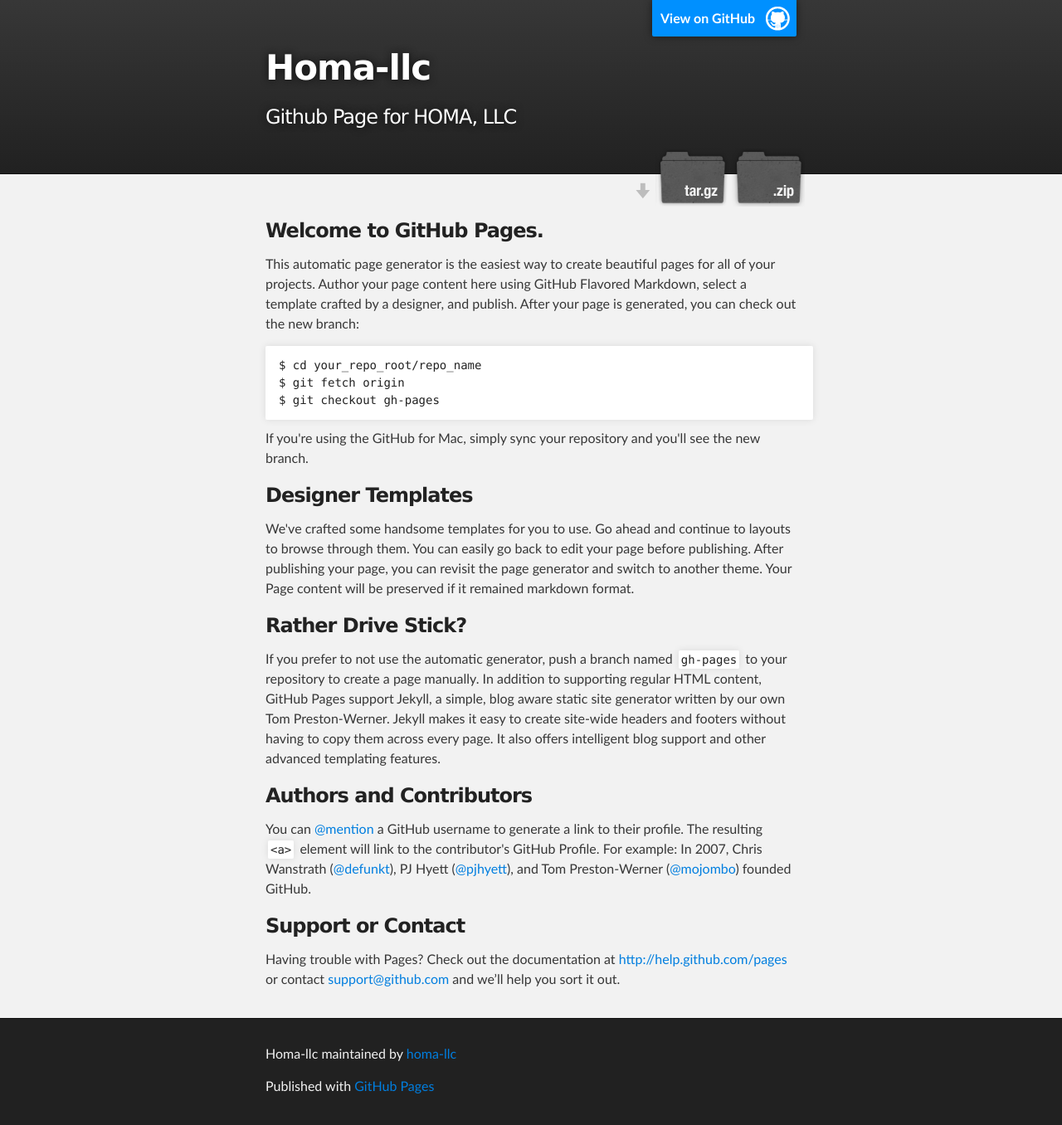
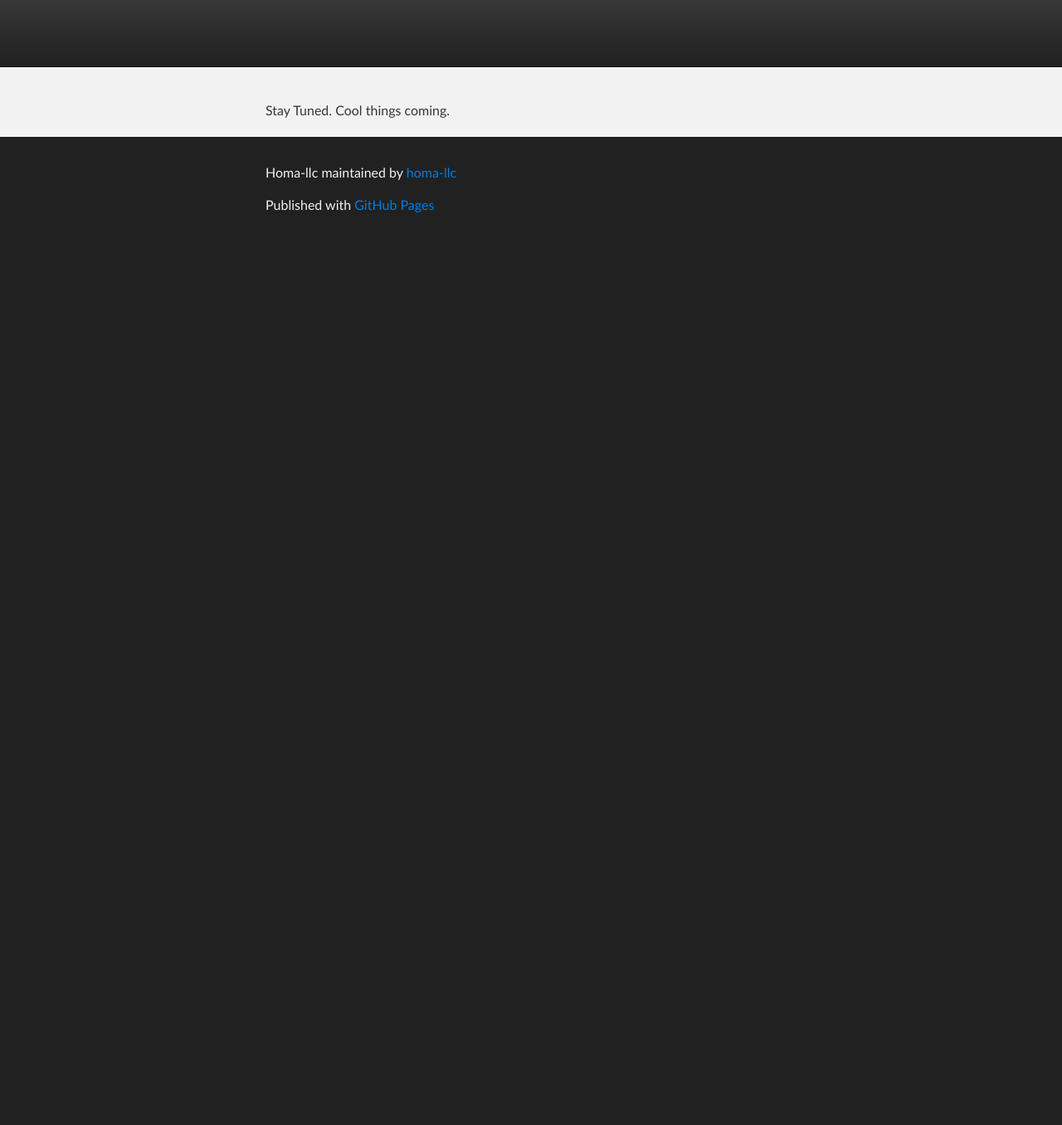
Before and after one commit to homa-llc/homa-llc.github.io, a plain HTML site: page index.html in a window 1280 px wide. Shown: the whole page at 83% size. After the commit the page ends 800 px from the top, so only its background shows below. Drawn offline with Linux system fonts and the light colour scheme.

Commit message:
stay tuned

```diff
--- a/index.html
+++ b/index.html
@@ -16,52 +16,13 @@
     <!-- HEADER -->
     <div id="header_wrap" class="outer">
         <header class="inner">
-          <a id="forkme_banner" href="https://github.com/homa-llc/homa-llc">View on GitHub</a>
-
-          <h1 id="project_title">Homa-llc</h1>
-          <h2 id="project_tagline">Github Page for HOMA, LLC</h2>
-
-            <section id="downloads">
-              <a class="zip_download_link" href="https://github.com/homa-llc/homa-llc/zipball/master">Download this project as a .zip file</a>
-              <a class="tar_download_link" href="https://github.com/homa-llc/homa-llc/tarball/master">Download this project as a tar.gz file</a>
-            </section>
         </header>
     </div>
 
     <!-- MAIN CONTENT -->
     <div id="main_content_wrap" class="outer">
       <section id="main_content" class="inner">
-        <h3>
-<a name="welcome-to-github-pages" class="anchor" href="#welcome-to-github-pages"><span class="octicon octicon-link"></span></a>Welcome to GitHub Pages.</h3>
-
-<p>This automatic page generator is the easiest way to create beautiful pages for all of your projects. Author your page content here using GitHub Flavored Markdown, select a template crafted by a designer, and publish. After your page is generated, you can check out the new branch:</p>
-
-<pre><code>$ cd your_repo_root/repo_name
-$ git fetch origin
-$ git checkout gh-pages
-</code></pre>
-
-<p>If you're using the GitHub for Mac, simply sync your repository and you'll see the new branch.</p>
-
-<h3>
-<a name="designer-templates" class="anchor" href="#designer-templates"><span class="octicon octicon-link"></span></a>Designer Templates</h3>
-
-<p>We've crafted some handsome templates for you to use. Go ahead and continue to layouts to browse through them. You can easily go back to edit your page before publishing. After publishing your page, you can revisit the page generator and switch to another theme. Your Page content will be preserved if it remained markdown format.</p>
-
-<h3>
-<a name="rather-drive-stick" class="anchor" href="#rather-drive-stick"><span class="octicon octicon-link"></span></a>Rather Drive Stick?</h3>
-
-<p>If you prefer to not use the automatic generator, push a branch named <code>gh-pages</code> to your repository to create a page manually. In addition to supporting regular HTML content, GitHub Pages support Jekyll, a simple, blog aware static site generator written by our own Tom Preston-Werner. Jekyll makes it easy to create site-wide headers and footers without having to copy them across every page. It also offers intelligent blog support and other advanced templating features.</p>
-
-<h3>
-<a name="authors-and-contributors" class="anchor" href="#authors-and-contributors"><span class="octicon octicon-link"></span></a>Authors and Contributors</h3>
-
-<p>You can <a href="https://github.com/blog/821" class="user-mention">@mention</a> a GitHub username to generate a link to their profile. The resulting <code>&lt;a&gt;</code> element will link to the contributor's GitHub Profile. For example: In 2007, Chris Wanstrath (<a href="https://github.com/defunkt" class="user-mention">@defunkt</a>), PJ Hyett (<a href="https://github.com/pjhyett" class="user-mention">@pjhyett</a>), and Tom Preston-Werner (<a href="https://github.com/mojombo" class="user-mention">@mojombo</a>) founded GitHub.</p>
-
-<h3>
-<a name="support-or-contact" class="anchor" href="#support-or-contact"><span class="octicon octicon-link"></span></a>Support or Contact</h3>
-
-<p>Having trouble with Pages? Check out the documentation at <a href="http://help.github.com/pages">http://help.github.com/pages</a> or contact <a href="mailto:support@github.com">support@github.com</a> and we’ll help you sort it out.</p>
+        Stay Tuned. Cool things coming.
       </section>
     </div>
 
```
